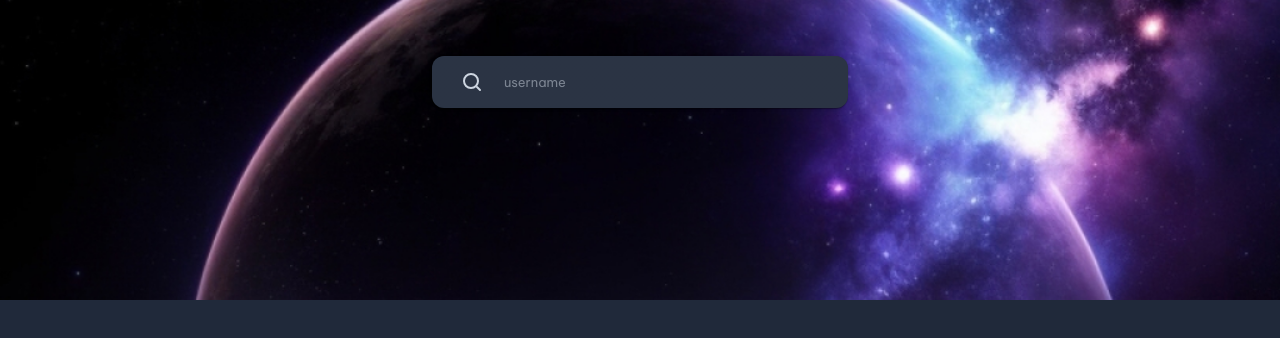
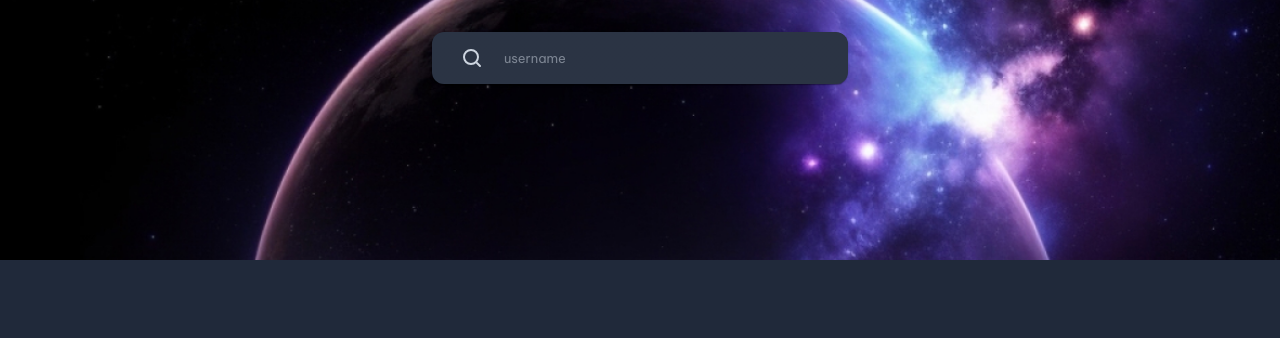
Before and after one commit to ErnestoM12/github-profile-master, a React (Vite) app: page / in a window 1280 px wide. Shown: the top 338 px of the page. Built offline with nearby package versions, Linux system fonts and the light colour scheme.

Commit message:
fix: hero size and margin

```diff
--- a/src/components/organisms/Hero/styled.ts
+++ b/src/components/organisms/Hero/styled.ts
@@ -4,7 +4,7 @@ import heroLargeImage from '../../../assets/hero-image-github-profile.jpg';
 import heroSmallImage from '../../../assets/hero-image-github-profile-sm.jpg';
 
 const StyledGridContainer = styled(Grid)(({ theme }) => ({
-  height: 300,
+  height: 260,
   position: 'relative',
   overflow: 'hidden',
   [theme.breakpoints.down('sm')]: {
@@ -32,7 +32,7 @@ const StyledGridContentItems = styled(Grid)(({ theme }) => ({
   flexDirection: 'column',
   alignItems: 'center',
   justifyContent: 'flex-start',
-  marginTop: '3.5rem',
+  marginTop: '2rem',
   [theme.breakpoints.down('sm')]: {
     marginTop: '0.5rem',
   },
```
